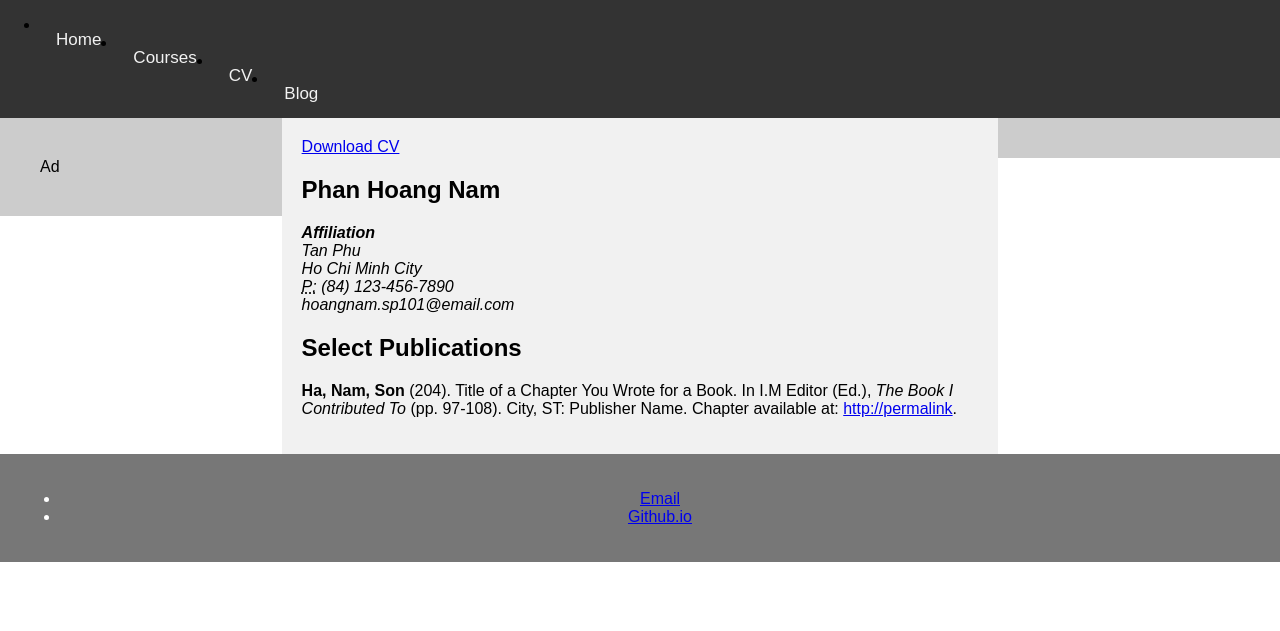
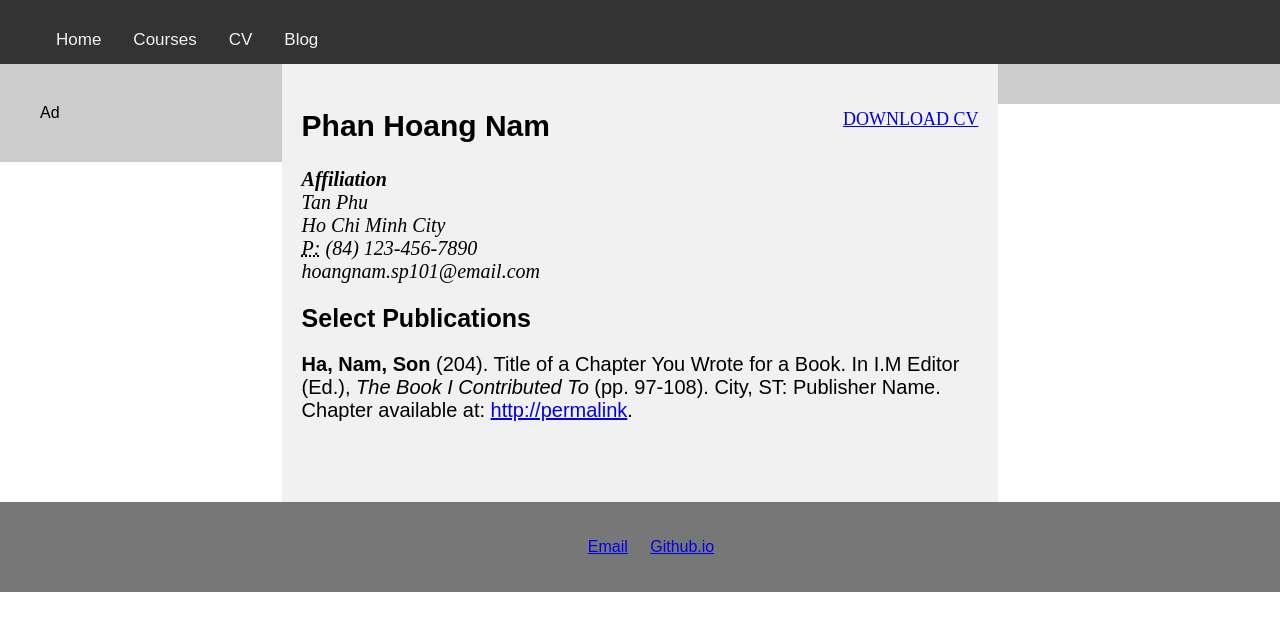
Before and after one commit to hoAngnaMPHan/apmaths.github.io, a Jekyll site: the page built from cv/index.html, in a window 1280 px wide. Shown: the top 631 px of the page. Built offline with Jekyll 4.4.1, drawn with Linux system fonts in a browser that asks for light colours.

Commit message:
Update nam.css

```diff
--- a/css/nam.css
+++ b/css/nam.css
@@ -34,6 +34,7 @@ body {
   background-color: #04AA6D;
   color: white;
 }
+.topnav ul li, footer ul li { display: inline; margin-right: 18px; }
 
 /* Create two columns/boxes that floats next to each other */
 nav {
@@ -43,6 +44,8 @@ nav {
   background: #ccc;
   padding: 20px;
 }
+
+
 
 /* Style the list inside the menu */
 nav ul {
@@ -89,6 +92,19 @@ footer {
   margin-bottom: 0;
 }
 
+/* Blog */
+ul.posts { margin: 20px auto 40px; font-size: 18px; }
+ul.posts li { list-style: none; }
+
+
+/* CV */
+.cv { margin: 0px 0px 60px; }
+.cv h1 { font-size: 30px; }
+.cv h2 { font-size: 25px; }
+.cv address, .cv .download { font-family: 'Times New Roman', 'Times', 'serif'; }
+.cv address, .cv p { font-size: 20px; }
+.cv .download { float: right; font-size: 18px; text-transform: uppercase; }
+
 /* Responsive layout - makes the two columns/boxes stack on top of each other instead of next to each other, on small screens */
 @media (max-width: 800px) {
   nav {
```
